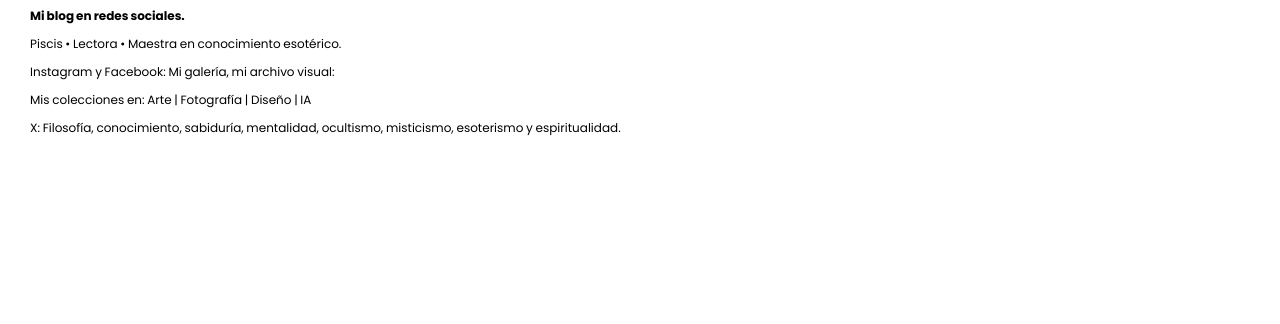
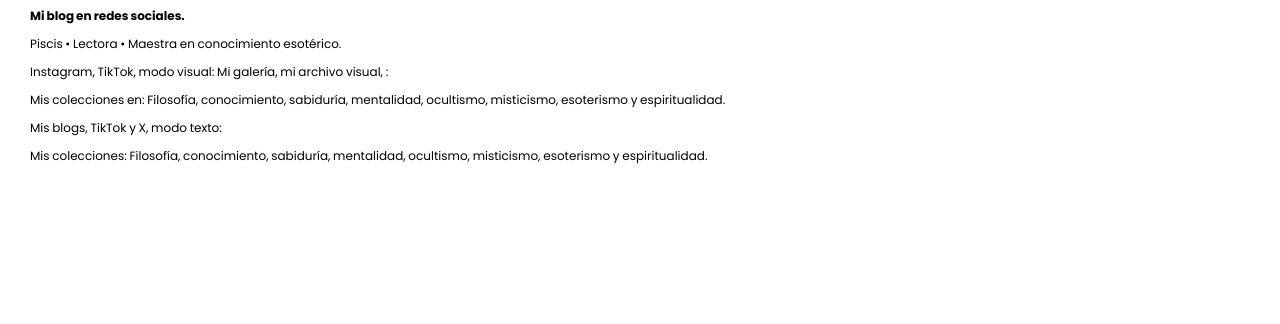
Before and after one commit to mariabarbarazav/mariabarbarazav1, a plain HTML site: page index.html in a window 1280 px wide. Shown: the part 476-800 px from the top of the page. Drawn offline with Linux system fonts and the light colour scheme.

Commit message:
Actualizar index.html

```diff
--- a/index.html
+++ b/index.html
@@ -119,9 +119,10 @@
         <div class="bio">
             <p><strong>Mi blog en redes sociales.</strong></p>
             <p>Piscis • Lectora • Maestra en conocimiento esotérico.</p>
-            <p>Instagram y Facebook: Mi galería, mi archivo visual:</p>
-            <p>Mis colecciones en: Arte | Fotografía | Diseño | IA</p>
-            <p>X: Filosofía, conocimiento, sabiduría, mentalidad, ocultismo, misticismo, esoterismo y espiritualidad.</p>
+            <p>Instagram, TikTok, modo visual: Mi galería, mi archivo visual, :</p>
+            <p>Mis colecciones en: Filosofía, conocimiento, sabiduría, mentalidad, ocultismo, misticismo, esoterismo y espiritualidad.</p></p>
+            <p>Mis blogs, TikTok y X, modo texto:
+            <p>Mis colecciones: Filosofía, conocimiento, sabiduría, mentalidad, ocultismo, misticismo, esoterismo y espiritualidad.</p>
         </div>
     </div>
 </body>
```
